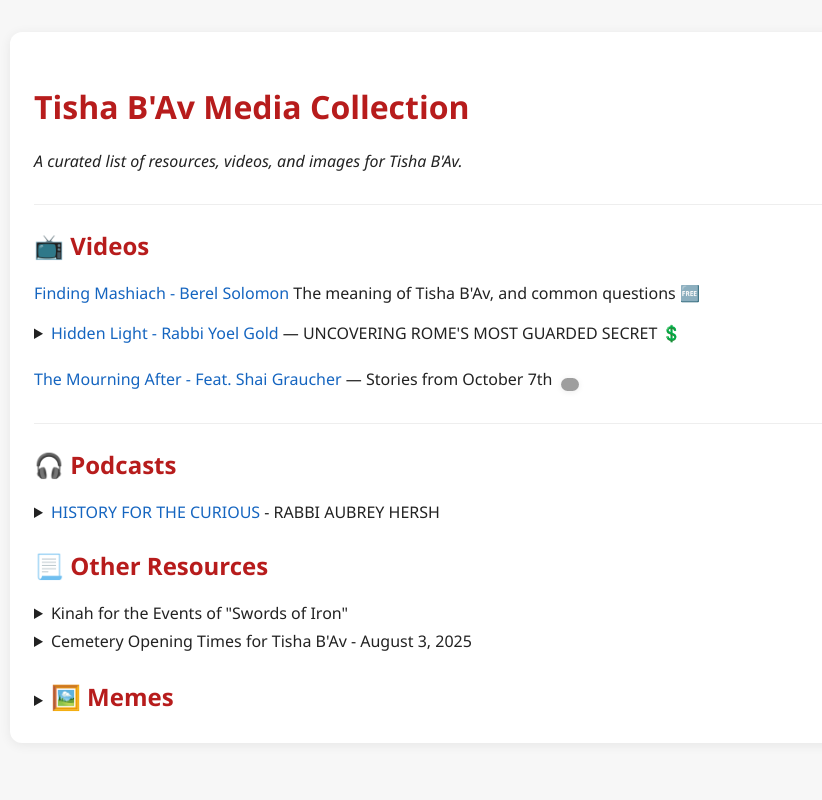
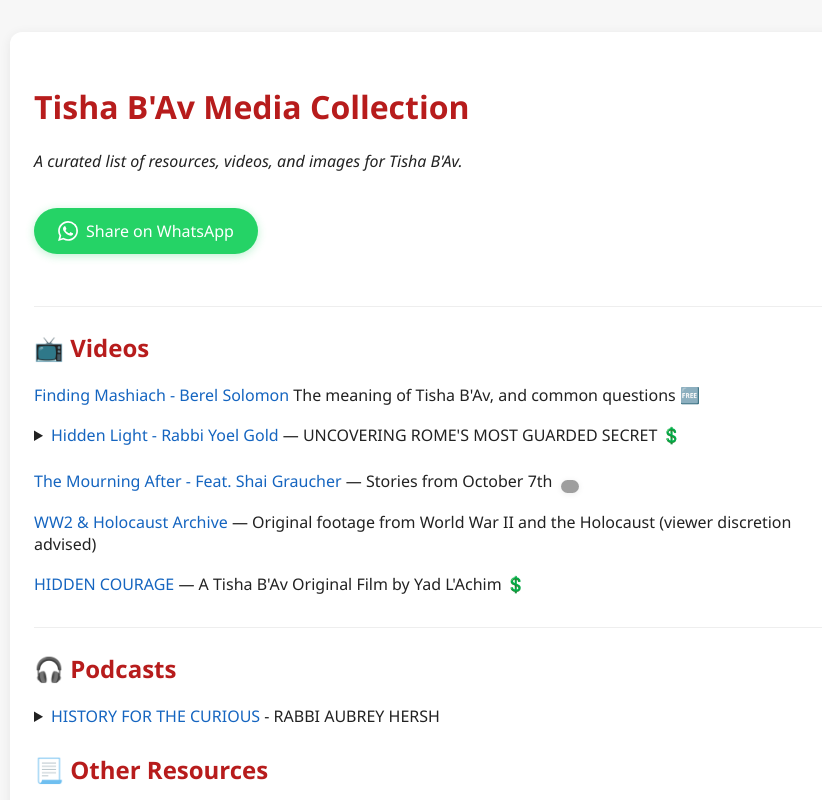
Before and after one commit to Inteleweb/TISHA-BEAV, a plain HTML site: page index.html in a window 1280 px wide. Shown: the top 800 px of the page, without its empty margins (206-1028 px from the left). Drawn offline with Linux system fonts and the light colour scheme; grey boxes are pictures that could not be loaded.

Commit message:
updated index

```diff
--- a/index.html
+++ b/index.html
@@ -102,12 +102,50 @@
       color: #388e3c;
       font-weight: bold;
     }
+    .whatsapp-share {
+  background: #25d366;
+  color: white;
+  padding: 12px 24px;
+  border: none;
+  border-radius: 25px;
+  font-size: 16px;
+  font-weight: 500;
+  cursor: pointer;
+  text-decoration: none;
+  display: inline-flex;
+  align-items: center;
+  gap: 8px;
+  margin: 20px 0;
+  box-shadow: 0 2px 8px rgba(37, 211, 102, 0.3);
+  transition: all 0.2s ease;
+}
+.whatsapp-share:hover {
+  background: #20b954;
+  transform: translateY(-1px);
+  box-shadow: 0 4px 12px rgba(37, 211, 102, 0.4);
+  text-decoration: none;
+  color: white;
+}
+.whatsapp-icon {
+  width: 20px;
+  height: 20px;
+  fill: currentColor;
+}
   </style>
 </head>
 <body>
   <div class="container">
     <h1>Tisha B'Av Media Collection</h1>
     <p><em>A curated list of resources, videos, and images for Tisha B'Av.</em></p>
+    <a href="https://wa.me/?text=Check%20out%20this%20comprehensive%20Tisha%20B'Av%20media%20collection%3A%20https%3A//inteleweb.com/tisha-beav/"
+   target="_blank"
+   rel="noreferrer"
+   class="whatsapp-share">
+  <svg class="whatsapp-icon" viewBox="0 0 24 24">
+    <path d="M17.472 14.382c-.297-.149-1.758-.867-2.03-.967-.273-.099-.471-.148-.67.15-.197.297-.767.966-.94 1.164-.173.199-.347.223-.644.075-.297-.15-1.255-.463-2.39-1.475-.883-.788-1.48-1.761-1.653-2.059-.173-.297-.018-.458.13-.606.134-.133.298-.347.446-.52.149-.174.198-.298.298-.497.099-.198.05-.371-.025-.52-.075-.149-.669-1.612-.916-2.207-.242-.579-.487-.5-.669-.51-.173-.008-.371-.01-.57-.01-.198 0-.52.074-.792.372-.272.297-1.04 1.016-1.04 2.479 0 1.462 1.065 2.875 1.213 3.074.149.198 2.096 3.2 5.077 4.487.709.306 1.262.489 1.694.625.712.227 1.36.195 1.871.118.571-.085 1.758-.719 2.006-1.413.248-.694.248-1.289.173-1.413-.074-.124-.272-.198-.57-.347m-5.421 7.403h-.004a9.87 9.87 0 01-5.031-1.378l-.361-.214-3.741.982.998-3.648-.235-.374a9.86 9.86 0 01-1.51-5.26c.001-5.45 4.436-9.884 9.888-9.884 2.64 0 5.122 1.03 6.988 2.898a9.825 9.825 0 012.893 6.994c-.003 5.45-4.437 9.884-9.885 9.884m8.413-18.297A11.815 11.815 0 0012.05 0C5.495 0 .16 5.335.157 11.892c0 2.096.547 4.142 1.588 5.945L.057 24l6.305-1.654a11.882 11.882 0 005.683 1.448h.005c6.554 0 11.89-5.335 11.893-11.893A11.821 11.821 0 0020.893 3.488"/>
+  </svg>
+  Share on WhatsApp
+</a>
     <hr>
     <h2>📺 Videos</h2>
     <ul class="media-list">
@@ -131,6 +169,14 @@
           The Mourning After - Feat. Shai Graucher
         </a> — Stories from October 7th <img src="https://upload.wikimedia.org/wikipedia/commons/4/42/YouTube_icon_%282013-2017%29.png" alt="YouTube Logo" class="icon"/>
       </li>
+        <li>
+        <a href="https://www.icloud.com/iclouddrive/027ngpzngzWqVY3aEugrpG96A#WW2" target="_blank" rel="noreferrer">
+          WW2 & Holocaust Archive
+        </a> — Original footage from World War II and the Holocaust (viewer discretion advised)
+      </li>
+       <li> <a href="https://yadfilms.com/" target="_blank" r>
+              HIDDEN COURAGE
+            </a> — A Tisha B'Av Original Film by Yad L'Achim <span class="paid">💲</span></li>
     </ul>
     <hr>
     <h2>🎧 Podcasts</h2>
```
